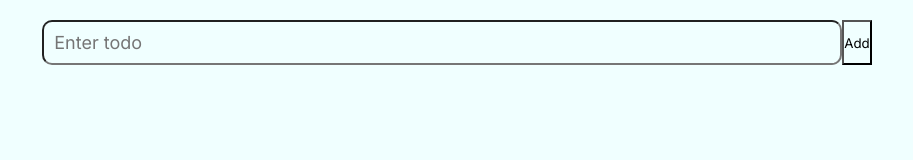
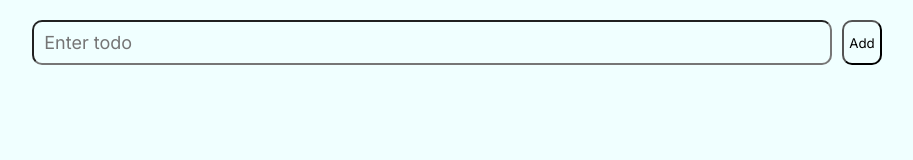
Before and after one commit to jcast24/ToDoApp, a React (Vite) app: page / in a window 1280 px wide. Shown: the top 160 px of the page, without its empty margins (183-1096 px from the left). Built offline with nearby package versions, Linux system fonts and the light colour scheme.

Commit message:
added a couple more classNames

```diff
--- a/src/components/TodoInput.jsx
+++ b/src/components/TodoInput.jsx
@@ -14,10 +14,12 @@ export default function TodoInput(props) {
         onChange={(e) => { setTodoValue(e.target.value) }}
         placeholder="Enter todo"
       />
-      <button onClick={() => {
-        handleUpdateTodos(todoValue)
-        setTodoValue('');
-      }}>Add</button>
+      <button
+        className="addBtn"
+        onClick={() => {
+          handleUpdateTodos(todoValue)
+          setTodoValue('');
+        }}>Add</button>
     </header>
   )
 }
```
